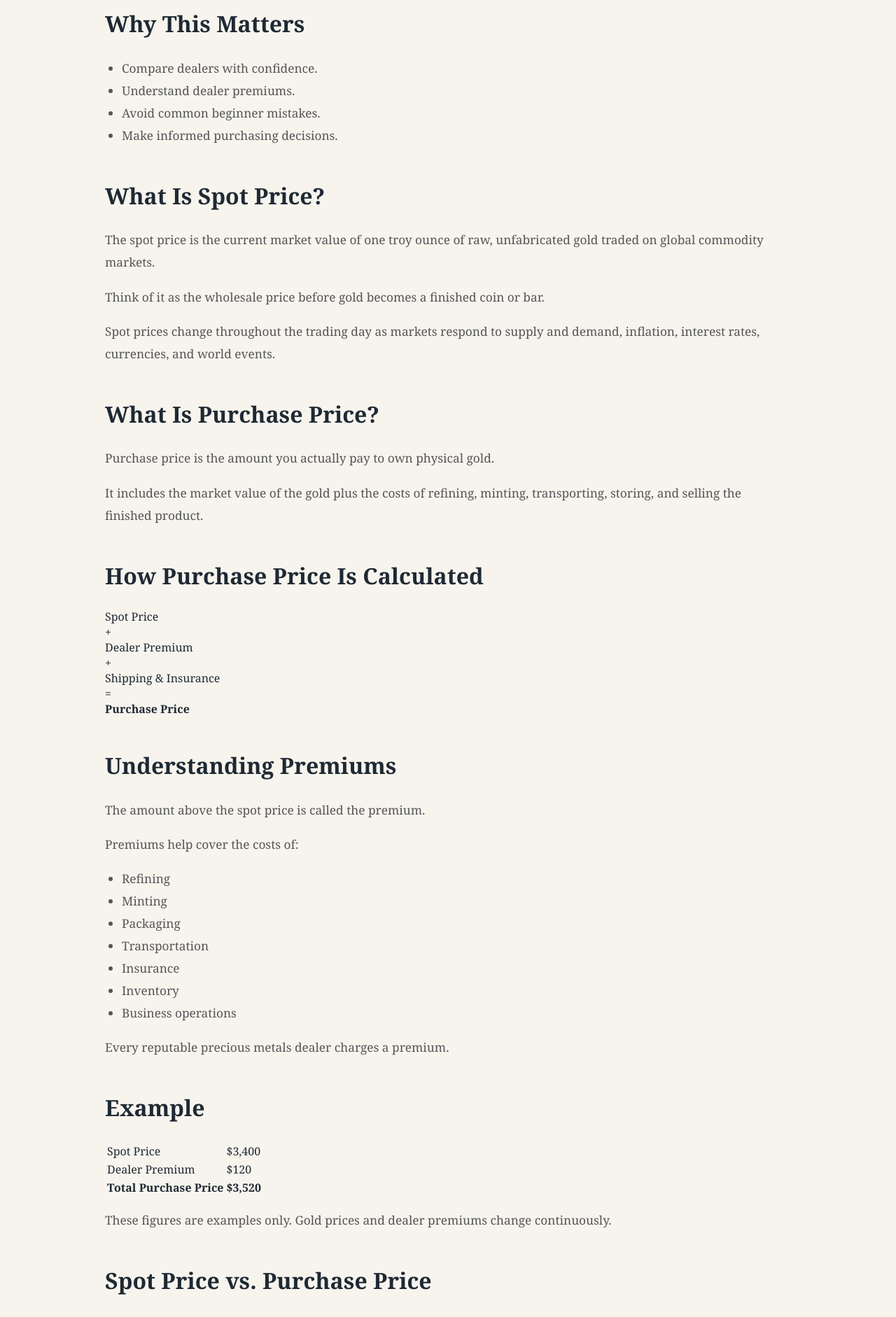
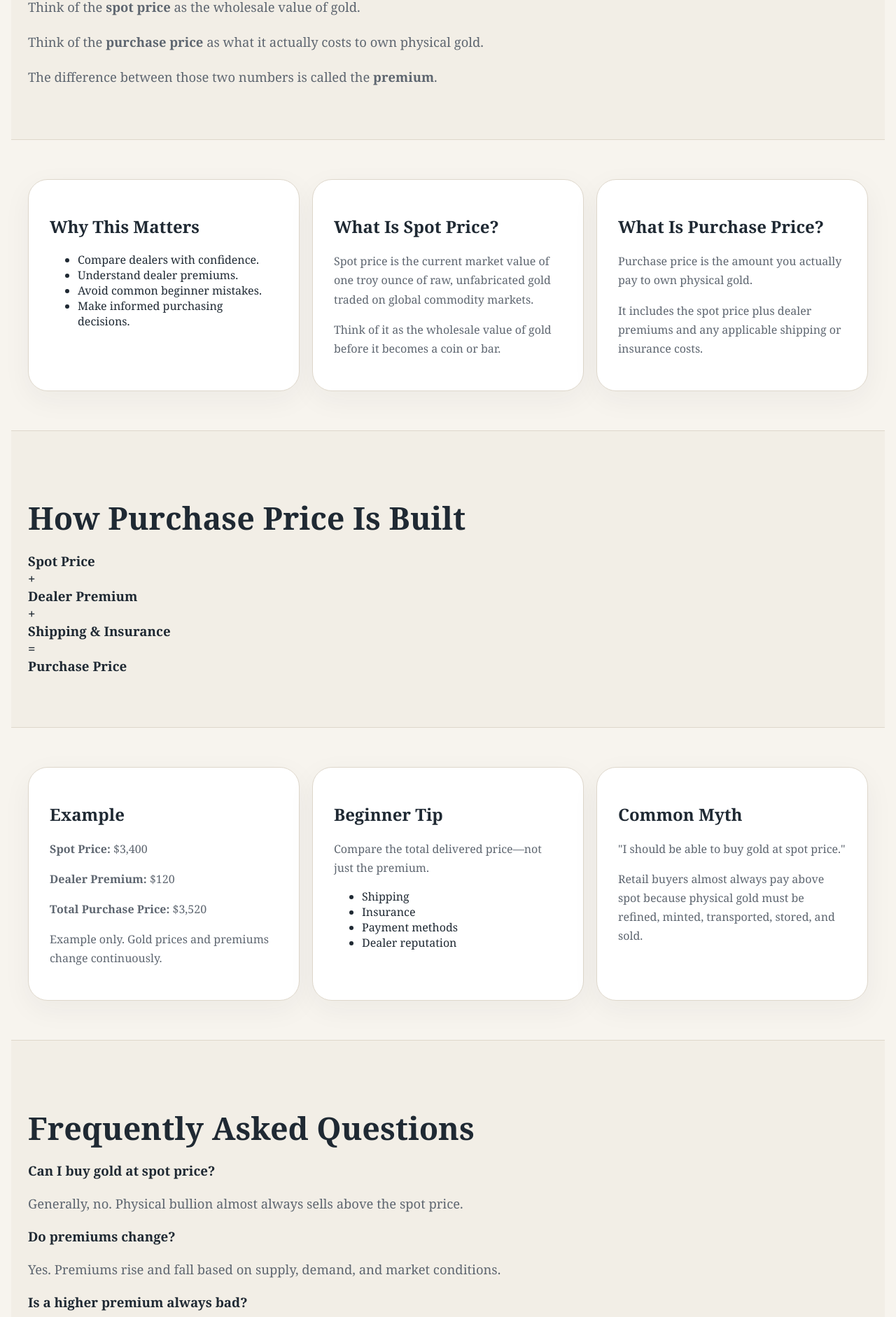
Before and after one commit to BryanFinnigan/tangible-value-v1, a Next.js app: page /learn/spot-price-vs-purchase-price in a window 1280 px wide. Shown: the part 868-2750 px from the top of the page at 70% size. Built offline with nearby package versions, Linux system fonts and the light colour scheme.

Commit message:
Update page.tsx

```diff
--- a/app/learn/spot-price-vs-purchase-price/page.tsx
+++ b/app/learn/spot-price-vs-purchase-price/page.tsx
@@ -1,7 +1,9 @@
-export default function SpotPriceGuide() {
+export default function SpotPricePage() {
   return (
-    <main className="articlePage">
-      <article className="article">
+    <main className="home">
+
+      <section className="hero">
+        <div>
 
           <p className="eyebrow">
             FOUNDATIONAL KNOWLEDGE SERIES
@@ -15,12 +17,15 @@ export default function SpotPriceGuide() {
 
           <p className="lede">
             One of the biggest surprises for first-time gold buyers is discovering
-          that the price they pay is usually higher than the price they see
-          quoted online. Understanding why is one of the most important lessons
-          for every precious metals buyer.
+            that the price they pay is often higher than the price they see quoted
+            online. Understanding why is one of the most important lessons every
+            precious metals buyer can learn.
           </p>
 
-        <section className="callout">
+        </div>
+      </section>
+
+      <section className="newsletter">
 
         <h2>In Plain English</h2>
 
@@ -35,13 +40,15 @@ export default function SpotPriceGuide() {
         </p>
 
         <p>
-            The difference between those two numbers is completely normal.
+          The difference between those two numbers is called the
+          <strong> premium</strong>.
         </p>
 
       </section>
 
-        <section>
+      <section className="pillars">
 
+        <div className="card">
           <h2>Why This Matters</h2>
 
           <ul>
@@ -50,32 +57,25 @@ export default function SpotPriceGuide() {
             <li>Avoid common beginner mistakes.</li>
             <li>Make informed purchasing decisions.</li>
           </ul>
+        </div>
 
-        </section>
-
-        <section>
+        <div className="card">
 
           <h2>What Is Spot Price?</h2>
 
           <p>
-            The spot price is the current market value of one troy ounce of raw,
+            Spot price is the current market value of one troy ounce of raw,
             unfabricated gold traded on global commodity markets.
           </p>
 
           <p>
-            Think of it as the wholesale price before gold becomes a finished
-            coin or bar.
+            Think of it as the wholesale value of gold before it becomes a coin
+            or bar.
           </p>
 
-          <p>
-            Spot prices change throughout the trading day as markets respond to
-            supply and demand, inflation, interest rates, currencies, and world
-            events.
-          </p>
+        </div>
 
-        </section>
-
-        <section>
+        <div className="card">
 
           <h2>What Is Purchase Price?</h2>
 
@@ -84,228 +84,171 @@ export default function SpotPriceGuide() {
           </p>
 
           <p>
-            It includes the market value of the gold plus the costs of refining,
-            minting, transporting, storing, and selling the finished product.
+            It includes the spot price plus dealer premiums and any applicable
+            shipping or insurance costs.
           </p>
 
-        </section>
-
-        <section className="formula">
-
-          <h2>How Purchase Price Is Calculated</h2>
-
-          <div className="formulaBox">
-            <div>Spot Price</div>
-            <div>+</div>
-            <div>Dealer Premium</div>
-            <div>+</div>
-            <div>Shipping & Insurance</div>
-            <div>=</div>
-            <div><strong>Purchase Price</strong></div>
         </div>
 
       </section>
 
-        <section>
+      <section className="newsletter">
 
-          <h2>Understanding Premiums</h2>
+        <h2>How Purchase Price Is Built</h2>
 
-          <p>
-            The amount above the spot price is called the premium.
-          </p>
-
-          <p>
-            Premiums help cover the costs of:
-          </p>
-
-          <ul>
-            <li>Refining</li>
-            <li>Minting</li>
-            <li>Packaging</li>
-            <li>Transportation</li>
-            <li>Insurance</li>
-            <li>Inventory</li>
-            <li>Business operations</li>
-          </ul>
-
-          <p>
-            Every reputable precious metals dealer charges a premium.
-          </p>
+        <h3>
+          Spot Price
+          <br />
+          +
+          <br />
+          Dealer Premium
+          <br />
+          +
+          <br />
+          Shipping &amp; Insurance
+          <br />
+          =
+          <br />
+          Purchase Price
+        </h3>
 
       </section>
 
-        <section>
+      <section className="pillars">
+
+        <div className="card">
 
           <h2>Example</h2>
 
-          <table>
-            <tbody>
-              <tr>
-                <td>Spot Price</td>
-                <td>$3,400</td>
-              </tr>
+          <p><strong>Spot Price:</strong> $3,400</p>
 
-              <tr>
-                <td>Dealer Premium</td>
-                <td>$120</td>
-              </tr>
+          <p><strong>Dealer Premium:</strong> $120</p>
 
-              <tr>
-                <td><strong>Total Purchase Price</strong></td>
-                <td><strong>$3,520</strong></td>
-              </tr>
-            </tbody>
-          </table>
+          <p><strong>Total Purchase Price:</strong> $3,520</p>
 
           <p>
-            These figures are examples only. Gold prices and dealer premiums
-            change continuously.
+            Example only. Gold prices and premiums change continuously.
           </p>
 
-        </section>
+        </div>
 
-        <section>
-
-          <h2>Spot Price vs. Purchase Price</h2>
-
-          <table>
-
-            <thead>
-              <tr>
-                <th>Spot Price</th>
-                <th>Purchase Price</th>
-              </tr>
-            </thead>
-
-            <tbody>
-
-              <tr>
-                <td>Wholesale market value</td>
-                <td>Retail purchase price</td>
-              </tr>
-
-              <tr>
-                <td>Changes constantly</td>
-                <td>Varies by dealer</td>
-              </tr>
-
-              <tr>
-                <td>Raw gold value</td>
-                <td>Finished physical product</td>
-              </tr>
-
-              <tr>
-                <td>No manufacturing costs</td>
-                <td>Includes premiums and services</td>
-              </tr>
-
-            </tbody>
-
-          </table>
-
-        </section>
-
-        <section className="tip">
+        <div className="card">
 
           <h2>Beginner Tip</h2>
 
           <p>
-            When comparing gold dealers, look beyond the advertised premium.
-            Compare:
+            Compare the total delivered price—not just the premium.
           </p>
 
           <ul>
-            <li>Total delivered price</li>
-            <li>Shipping costs</li>
+            <li>Shipping</li>
             <li>Insurance</li>
-            <li>Payment options</li>
+            <li>Payment methods</li>
             <li>Dealer reputation</li>
           </ul>
 
-        </section>
+        </div>
 
-        <section className="myth">
+        <div className="card">
 
           <h2>Common Myth</h2>
 
-          <h3>"I should be able to buy gold at spot price."</h3>
+          <p>
+            "I should be able to buy gold at spot price."
+          </p>
 
           <p>
-            In almost every retail purchase, physical gold sells above spot
-            price because it must be refined, minted, transported, stored, and
-            insured before reaching the buyer.
+            Retail buyers almost always pay above spot because physical gold
+            must be refined, minted, transported, stored, and sold.
           </p>
+
+        </div>
 
       </section>
 
-        <section>
+      <section className="newsletter">
 
         <h2>Frequently Asked Questions</h2>
 
         <h3>Can I buy gold at spot price?</h3>
 
         <p>
-            Usually not. Retail buyers pay premiums that cover the costs of
-            producing and distributing physical gold.
+          Generally, no. Physical bullion almost always sells above the spot
+          price.
         </p>
 
         <h3>Do premiums change?</h3>
 
         <p>
-            Yes. Premiums fluctuate based on demand, supply, and market
+          Yes. Premiums rise and fall based on supply, demand, and market
           conditions.
         </p>
 
         <h3>Is a higher premium always bad?</h3>
 
         <p>
-            No. Some products command higher premiums because they are easier to
-            resell or have stronger collector demand.
+          Not necessarily. Some products command higher premiums because of
+          demand or collector interest.
         </p>
 
       </section>
 
-        <section className="callout">
+      <section className="newsletter">
 
         <h2>Before You Buy</h2>
 
         <ul>
-            <li>☐ Compare total purchase prices.</li>
-            <li>☐ Review shipping and insurance.</li>
-            <li>☐ Research the dealer.</li>
-            <li>☐ Understand whether you're buying bullion or collectible coins.</li>
-            <li>☐ Never compare products using spot price alone.</li>
+          <li>✓ Compare total purchase prices.</li>
+          <li>✓ Review shipping costs.</li>
+          <li>✓ Review insurance.</li>
+          <li>✓ Research the dealer.</li>
+          <li>✓ Understand whether you're buying bullion or collectibles.</li>
         </ul>
 
       </section>
 
-        <section>
+      <section className="newsletter">
 
         <h2>Knowledge in Practice</h2>
 
         <p>
           Imagine comparing the same one-ounce gold coin from three reputable
-            dealers. Rather than focusing only on the advertised premium,
-            compare the total delivered cost, payment options, shipping,
-            insurance, return policies, and the dealer's reputation. The best
-            purchase isn't always the cheapest—it's the one that offers the best
-            overall value and confidence.
+          dealers. Rather than focusing only on the advertised premium, compare
+          the total delivered price, shipping, insurance, return policy, and
+          dealer reputation. The best purchase isn't always the lowest listed
+          price—it's the one that provides the best overall value.
         </p>
 
       </section>
 
-        <section>
+      <section className="newsletter">
 
         <h2>Continue Learning</h2>
 
-          <ul>
-            <li>← Chapter 1 — Beginner's Guide to Investing in Gold, Silver & Coins</li>
-            <li>→ Chapter 3 — Gold's Hidden Costs (Coming Soon)</li>
-          </ul>
+        <p>
+          ←{" "}
+          <a href="/learn/beginners-guide-gold-silver-coins">
+            Chapter 1 — A Beginner&apos;s Guide to Investing in Gold, Silver &amp;
+            Coins
+          </a>
+        </p>
+
+        <p>
+          →{" "}
+          <a href="/learn/gold-hidden-costs">
+            Chapter 3 — Gold&apos;s Hidden Costs: Premiums, Shipping, Storage &amp;
+            Insurance
+          </a>
+        </p>
+
+        <p>
+          <a href="/learn">
+            Return to the Knowledge Library
+          </a>
+        </p>
 
       </section>
 
-      </article>
     </main>
   );
 }
```
Lines whose indentation alone changed are shown as unchanged.
